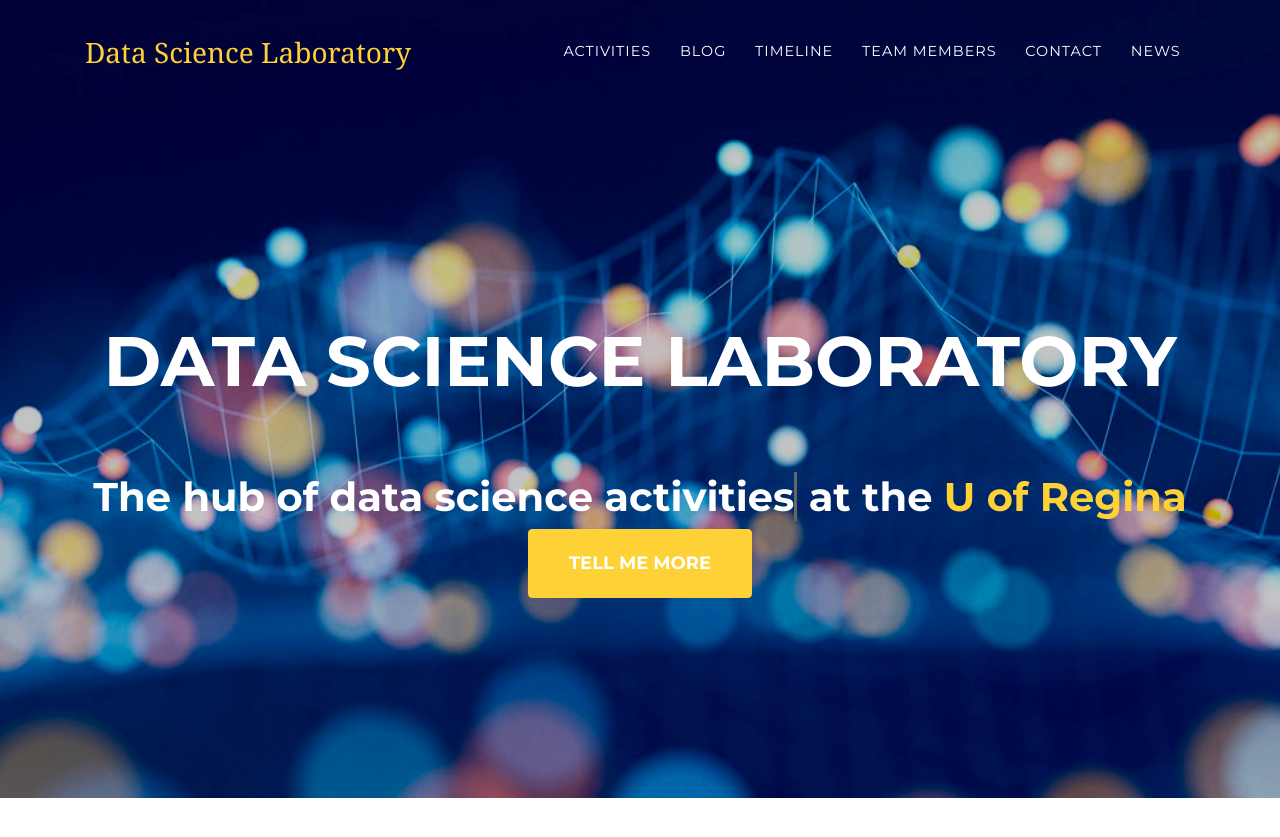
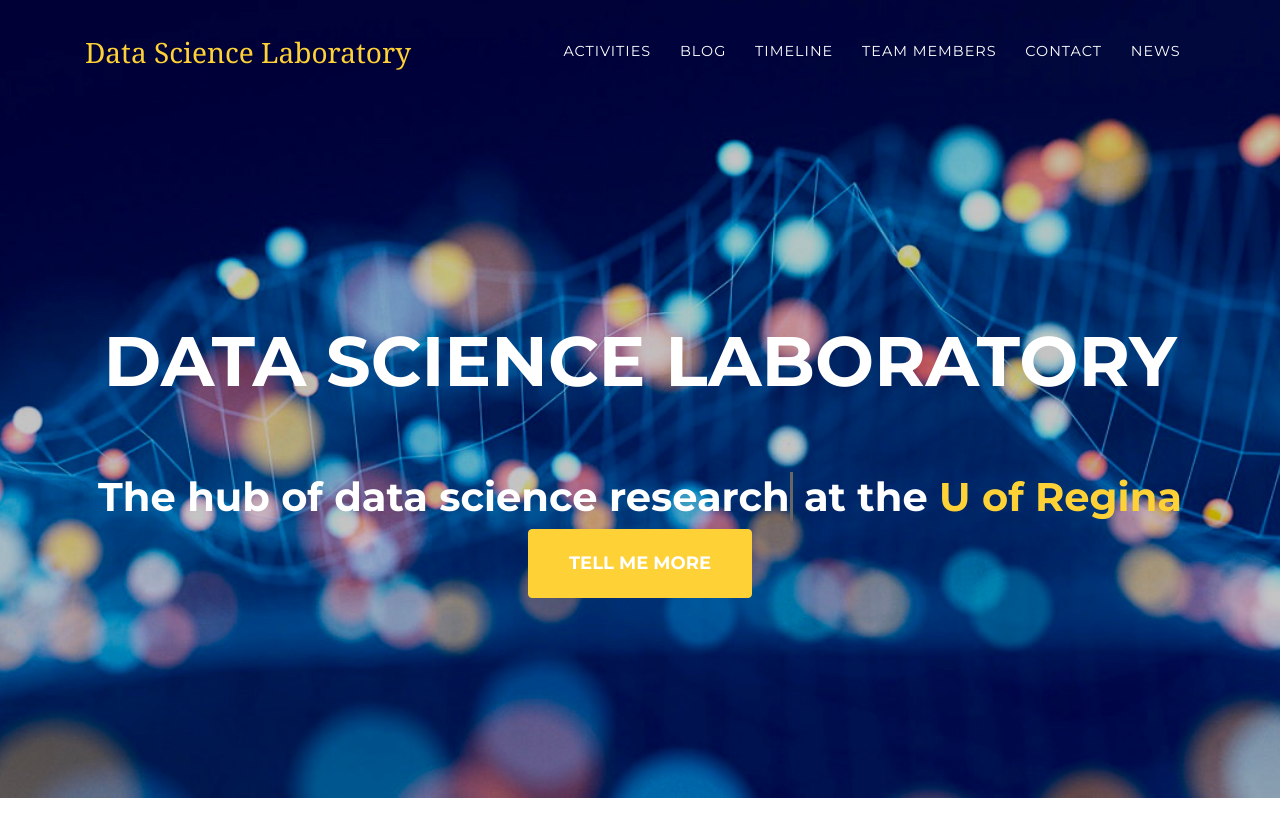
Before and after one commit to UR-DataScience/ur-datascience.github.io, a Jekyll site: the page built from index.markdown, in a window 1280 px wide and 900 px high. Shown: the top 837 px of the window. Built offline with Jekyll 4.4.1, drawn with Linux system fonts in a browser that asks for light colours; nearby versions of some CDN libraries; some web fonts are replaced.

Commit message:
Replace activities with research

```diff
--- a/_data/sitetext.yml
+++ b/_data/sitetext.yml
@@ -1,7 +1,7 @@
 header:
   title: Data Science Laboratory
 #  titleanimation: flip-down # optional
-  text: "[\"research\", \"activities\"]"
+  text: "[\"research\", \"research\"]"
   #text: "[\"research\", \"training\", \"development\", \"activities\", \"projects\", \"collaboration\"]"
 #  textanimation: flip-down # optional
   button: Tell Me More
```
